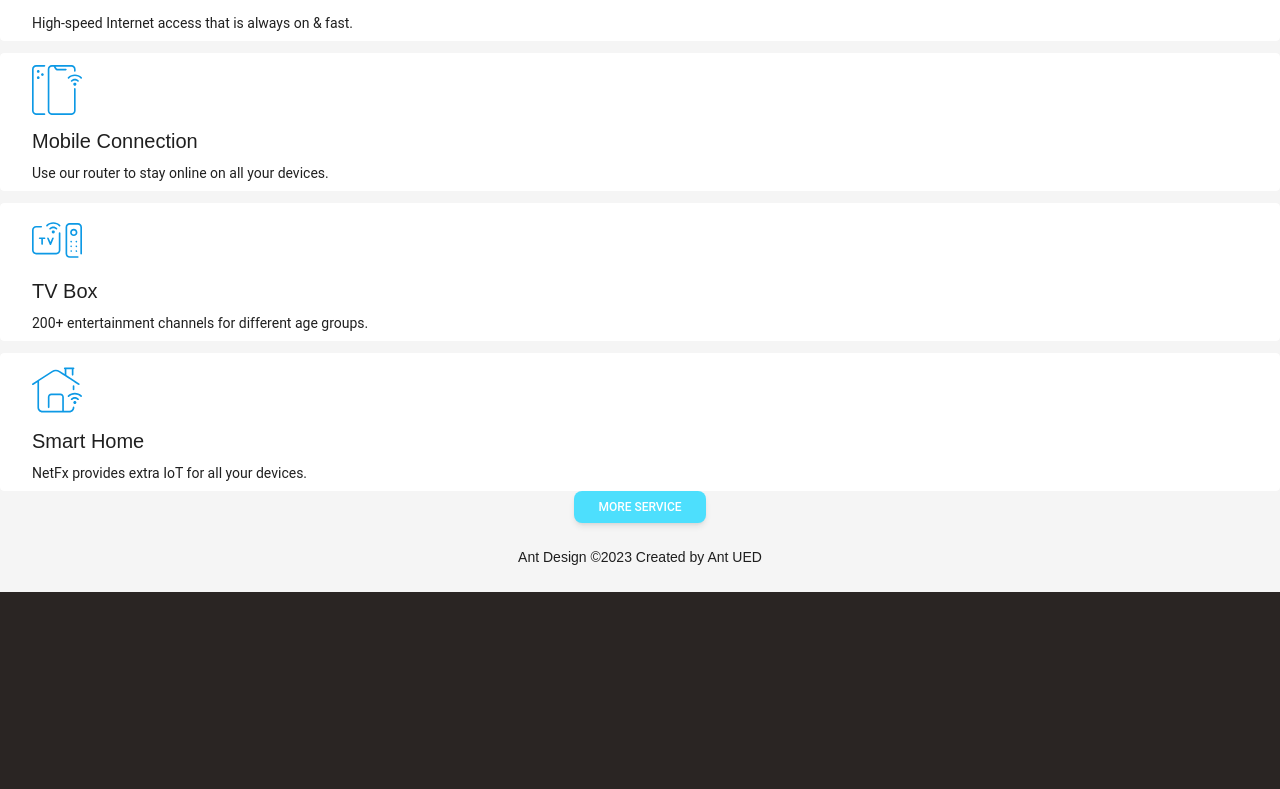
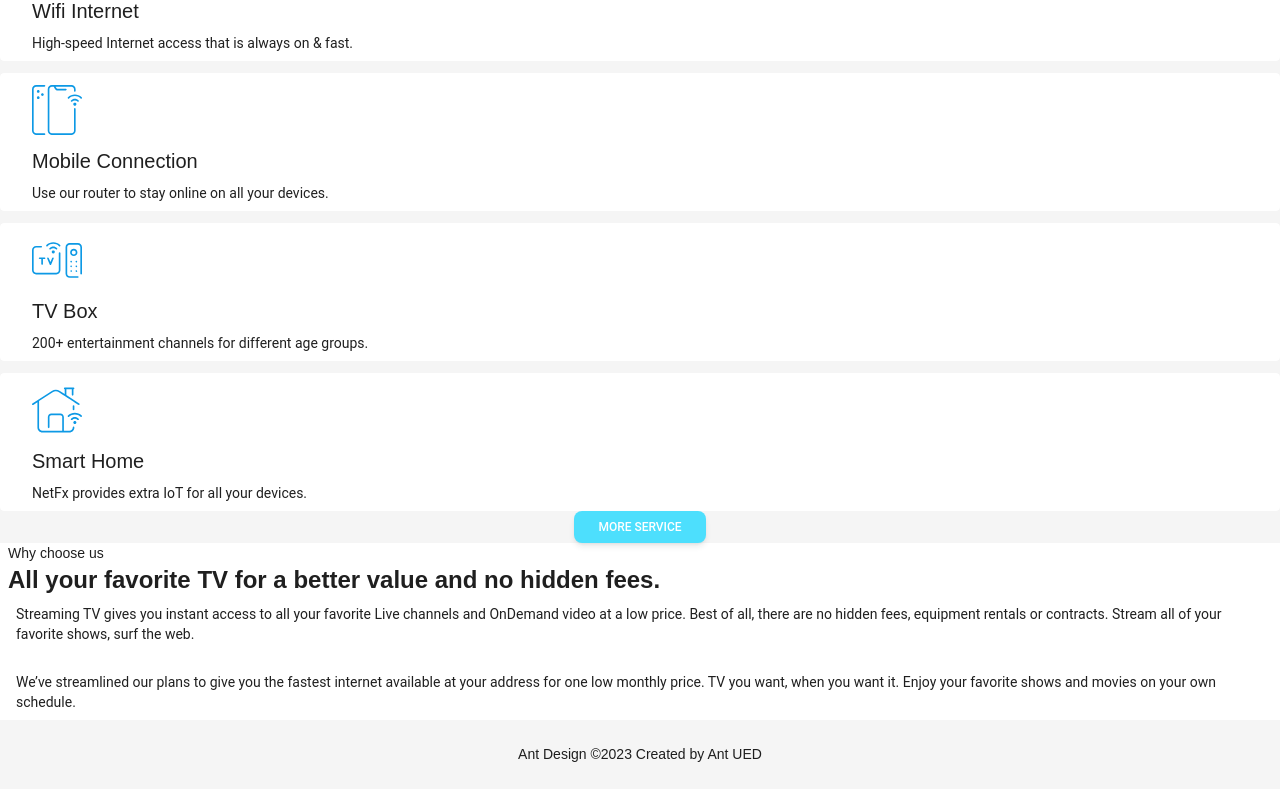
Before and after one commit to nazmul162001/Internet-Service-Provider_Client, a Next.js app: page / in a window 1280 px wide. Shown: the part 1976-2765 px from the top of the page. Before the commit the page ends 2568 px from the top, so only its background shows below. Built offline with nearby package versions, Linux system fonts and the light colour scheme.

Commit message:
complete why choose use left side

```diff
--- a/components/HomePage/ExtraSection/Extra.tsx
+++ b/components/HomePage/ExtraSection/Extra.tsx
@@ -11,7 +11,7 @@ const Extra = () => {
         backgroundRepeat: 'no-repeat',
       }}
     >
-      <div className='w-full md:w-1/3'>
+      <div className='w-full md:w-2/3'>
         <h1 className='text-white text-2xl md:text-3xl lg:text-4xl font-bold'>
           Your Local High Speed <br /> Internet Provider
         </h1>
@@ -19,7 +19,7 @@ const Extra = () => {
           <PrimaryButton title='Check Availability' bgColor='bg_two' />
           <PrimaryButton title='Check Availability' bgColor='border' />
         </div>
-        <hr className='' />
+        <hr className='w-1/2' />
         <div className='pt-4'>
           <p className=' text-white text-left font-normal font-sans text-sm'>
             NetFx is an award winning high speed internet provider offering
--- a/components/HomePage/Home.jsx
+++ b/components/HomePage/Home.jsx
@@ -3,6 +3,7 @@ import Extra from './ExtraSection/Extra'
 import ExtraTwo from './ExtraSection/ExtraTwo'
 import Faq from './Faq/Faq'
 import WhatWeDo from './WhatWeDo/WhatWeDo'
+import WhyChooseUs from './WhyChooseUs/WhyChooseUs'
 
 const Home = () => {
   return (
@@ -12,6 +13,7 @@ const Home = () => {
       <Extra />
       <ExtraTwo />
       <WhatWeDo />
+      <WhyChooseUs />
     </section>
   )
 }
--- /dev/null
+++ b/components/HomePage/WhyChooseUs/WhyChooseUs.tsx
@@ -0,0 +1,58 @@
+import Image from 'next/image'
+
+const WhyChooseUs = () => {
+  return (
+    <section className='w-full h-full bg-white my-10 px-5 md:px-10'>
+      <div className='grid grid-cols-12 py-10 w-full h-full'>
+        <div className='grid col-span-12 md:col-span-8 px-2 md:px-10 w-full h-full'>
+          <span className='text-[#0d99e5]'>Why choose us</span>
+          <h1 className='text-[#112164] text-2xl md:text-3xl lg:text-4xl font-bold'>
+            All your favorite TV for a better value and no hidden fees.
+          </h1>
+          <div className='w-full h-full grid grid-cols-1 md:grid-cols-2 gap-3 py-5'>
+            <div className='w-full h-full'>
+              <p className='py-2 text-[#6c757d] px-2 font-normal font-sans text-sm pb-5'>
+                Streaming TV gives you instant access to all your favorite Live
+                channels and OnDemand video at a low price. Best of all, there
+                are no hidden fees, equipment rentals or contracts. Stream all
+                of your favorite shows, surf the web.
+              </p>
+              <div
+                className='w-full h-72'
+                style={{
+                  background: `url('/tvshow2.png')`,
+                  backgroundSize: 'cover',
+                  backgroundPosition: 'center',
+                  backgroundRepeat: 'no-repeat',
+                }}
+              ></div>
+            </div>
+            <div className='w-full h-full'>
+              <p className='py-2 text-[#6c757d] px-2 font-normal font-sans text-sm pb-5'>
+                We’ve streamlined our plans to give you the fastest internet
+                available at your address for one low monthly price. TV you
+                want, when you want it. Enjoy your favorite shows and movies on
+                your own schedule.
+              </p>
+              <div
+                className='w-full h-72'
+                style={{
+                  background: `url('/tvshow.png')`,
+                  backgroundSize: 'cover',
+                  backgroundPosition: 'center',
+                  backgroundRepeat: 'no-repeat',
+                }}
+              ></div>
+            </div>
+          </div>
+        </div>
+
+        <div className='grid col-span-12 md:col-span-4'>
+
+        </div>
+      </div>
+    </section>
+  )
+}
+
+export default WhyChooseUs
--- a/src/styles/globals.css
+++ b/src/styles/globals.css
@@ -14,6 +14,9 @@
   outline: none;
 }
 body {
+  max-width: 1920px;
+  width: 100%;
+  margin: auto;
   background-color: #2a2523;
   font-family: 'Roboto', sans-serif;
 }
```
Also changed, not shown: public/tvshow.png (added), public/tvshow2.png (added).
